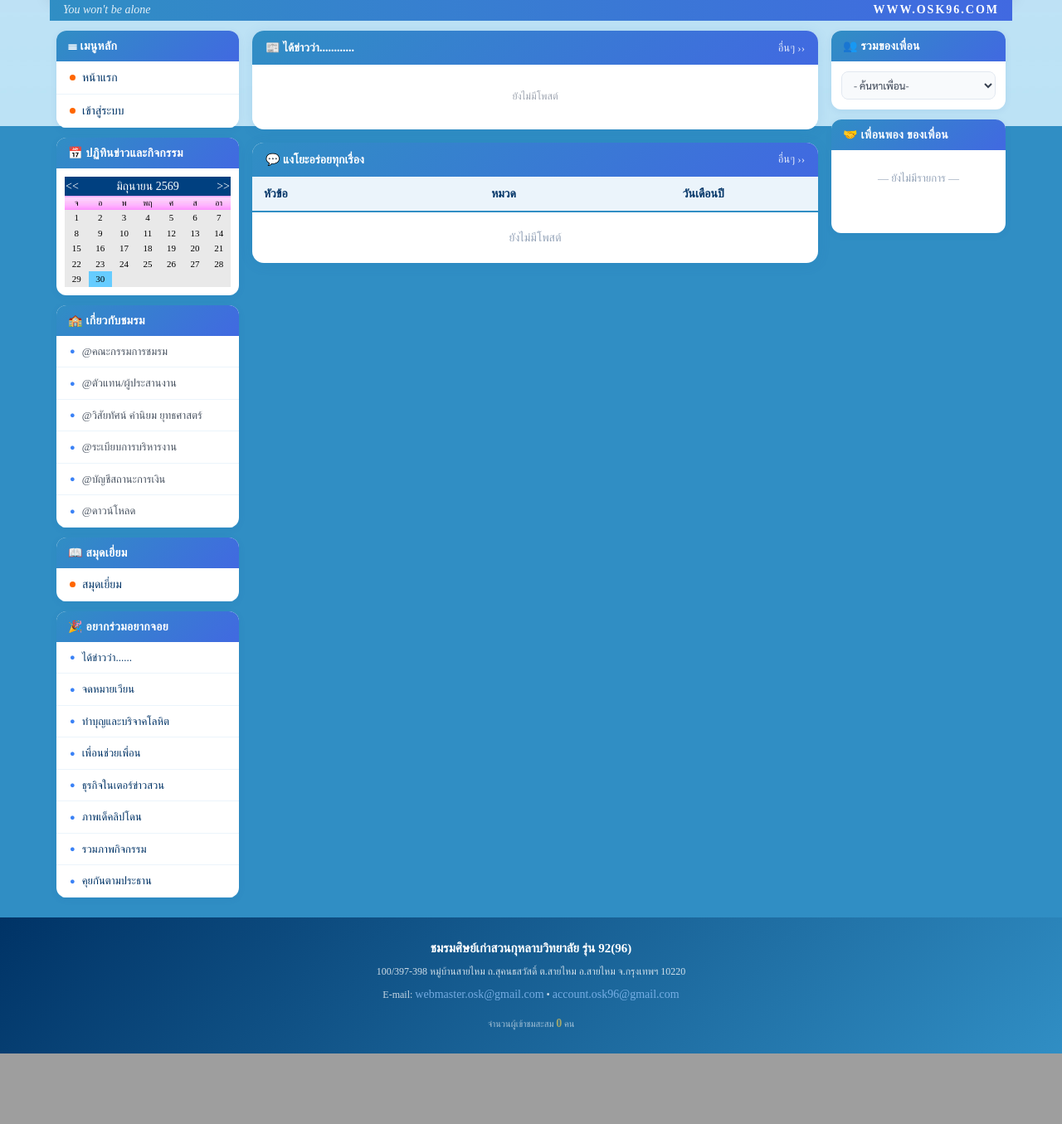
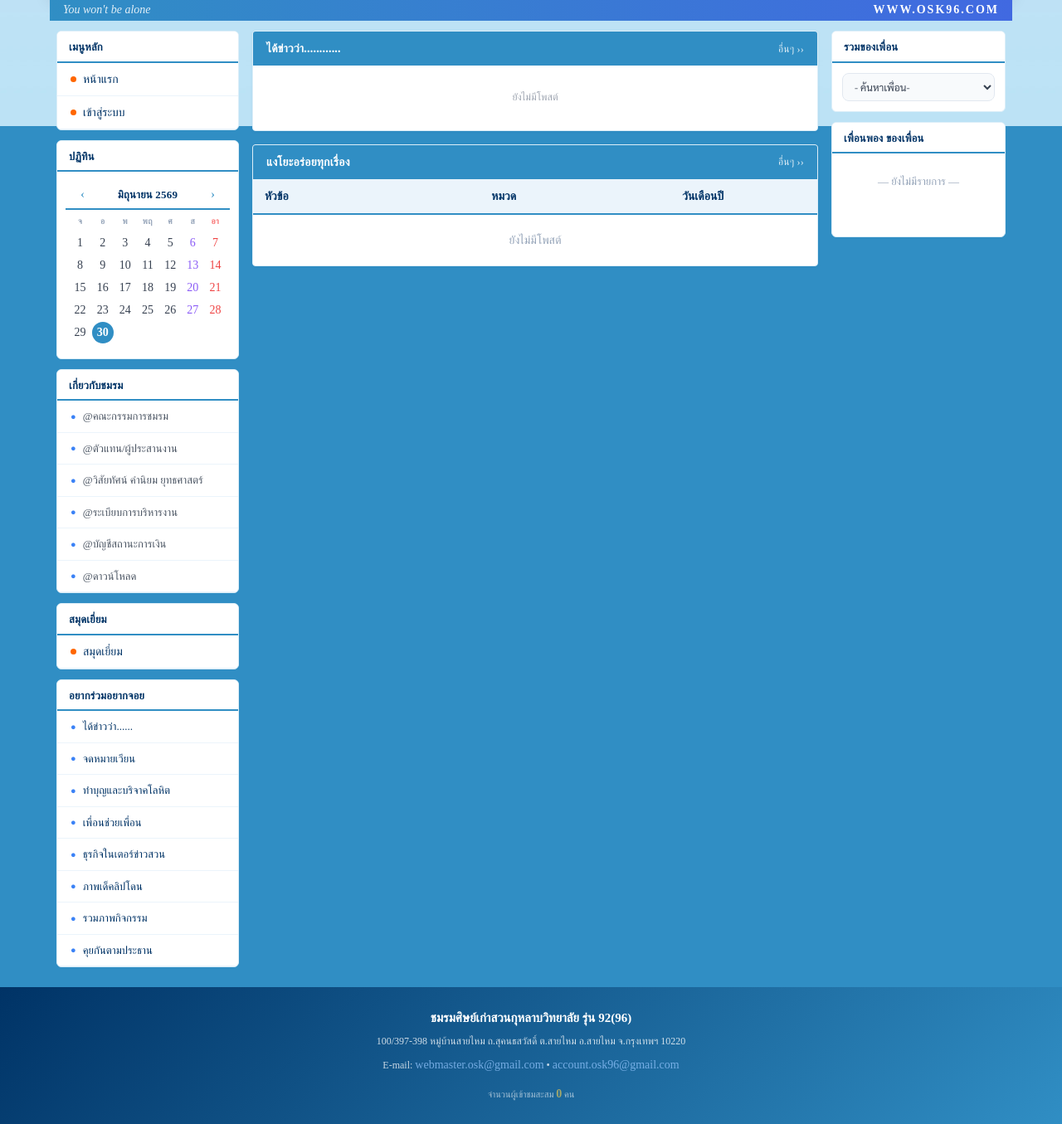
Before and after one commit to sonniam04/osk96, a Laravel app: page / in a window 1280 px wide. Shown: the part 872-2227 px from the top of the page at 83% size. Before the commit the page ends 2142 px from the top, so only its background shows below. Run offline with Laravel 12, Linux system fonts and the light colour scheme; data that the repository does not hold is empty; some libraries are stand-ins or nearby versions.

Commit message:
style: ลด AI slop — เอา gradient/emoji/border-radius เกินออก
- sidebar headers: gradient → solid underline border-bottom
- section-title: gradient → solid #308EC4
- card: border-radius 14px → 4px, shadow เบาลง
- calendar: rebuild ด้วย CSS Grid, today เป็น circle สีทึบ
- เอา emoji ออกจากทุก header

Co-Authored-By: Claude Sonnet 4.6 <noreply@anthropic.com>

```diff
--- a/laravel/resources/views/home/index.blade.php
+++ b/laravel/resources/views/home/index.blade.php
@@ -6,7 +6,7 @@
 {{-- ── Section: Latest Posts ── --}}
 <div class="card" style="overflow:hidden;">
   <div class="section-title">
-    <span>📰 ได้ข่าวว่า............</span>
+    <span>ได้ข่าวว่า............</span>
     <a href="{{ route('webboard.index') }}?group_id=1">อื่นๆ &rsaquo;&rsaquo;</a>
   </div>
   <div style="padding:16px; display:flex; flex-direction:column; gap:14px;">
@@ -38,7 +38,7 @@
 {{-- ── Section: Recent Topics ── --}}
 <div class="card" style="overflow:hidden;">
   <div class="section-title">
-    <span>💬 แงโยะอร่อยทุกเรื่อง</span>
+    <span>แงโยะอร่อยทุกเรื่อง</span>
     <a href="{{ route('webboard.index') }}">อื่นๆ &rsaquo;&rsaquo;</a>
   </div>
   <div style="overflow-x:auto;">
@@ -84,7 +84,7 @@
 @if($activities->count())
 <div class="card" style="overflow:hidden;">
   <div class="section-title">
-    <span>🎪 กิจกรรม</span>
+    <span>กิจกรรม</span>
   </div>
   <div style="display:grid; grid-template-columns:repeat(4,1fr); gap:12px; padding:16px;">
     @foreach($activities as $act)
--- a/laravel/resources/views/layouts/app.blade.php
+++ b/laravel/resources/views/layouts/app.blade.php
@@ -43,30 +43,39 @@
   }
 
   .card {
-    background:#fff;
-    border-radius:14px;
-    box-shadow:0 2px 16px rgba(0,100,180,.10);
+    background: #fff;
+    border-radius: 4px;
+    border: 1px solid #DCEEF8;
+    box-shadow: 0 1px 4px rgba(0,80,160,.06);
   }
 
-  /* section gradient = OSK blue */
   .section-title {
     display:flex; align-items:center; justify-content:space-between;
-    padding:10px 16px; border-radius:10px 10px 0 0;
-    background:linear-gradient(135deg, #308EC4, #4169E1);
-    color:#fff; font-weight:700; font-size:15px;
+    padding: 10px 16px;
+    background: #308EC4;
+    color: #fff;
+    font-weight: 700;
+    font-size: 14px;
+    letter-spacing: .2px;
   }
-  .section-title a { color:#fff; font-size:13px; font-weight:500; opacity:.85; }
-  .section-title a:hover { opacity:1; }
+  .section-title a { color:rgba(255,255,255,.85); font-size:12px; font-weight:500; text-decoration:none; }
+  .section-title a:hover { color:#fff; }
 
   /* sidebar sections */
   .sidebar-section {
-    background:#fff; border-radius:12px;
-    box-shadow:0 2px 8px rgba(0,80,160,.08); overflow:hidden;
+    background:#fff;
+    border: 1px solid #DCEEF8;
+    border-radius: 6px;
+    overflow: hidden;
   }
   .sidebar-header {
-    background:linear-gradient(135deg, #308EC4, #4169E1);
-    color:#fff; font-weight:700; font-size:14px;
-    padding:8px 14px; letter-spacing:.3px;
+    background: #fff;
+    color: #003366;
+    font-weight: 700;
+    font-size: 13px;
+    padding: 9px 14px 7px;
+    border-bottom: 2px solid #308EC4;
+    letter-spacing: .2px;
   }
 
   /* menu items */
@@ -82,18 +91,19 @@
 
   /* news cards */
   .news-card {
-    display:flex; gap:14px; padding:14px; border-radius:12px;
+    display:flex; gap:12px; padding:10px 12px; border-radius:10px;
     border:1px solid #C8E6F5; background:#FAFEFF;
     transition:box-shadow .2s, transform .2s; text-decoration:none;
+    align-items:flex-start;
   }
-  .news-card:hover { box-shadow:0 8px 24px rgba(48,142,196,.18); transform:translateY(-2px); }
+  .news-card:hover { box-shadow:0 6px 18px rgba(48,142,196,.15); transform:translateY(-1px); }
   .news-thumb {
-    width:110px; height:88px; object-fit:cover; border-radius:8px;
+    width:72px; height:72px; object-fit:cover; border-radius:8px;
     flex-shrink:0; background:#EBF4FB;
   }
-  .news-title { font-size:15px; font-weight:700; color:#003366; line-height:1.45; }
+  .news-title { font-size:14px; font-weight:700; color:#003366; line-height:1.5; }
   .news-title:hover { color:#308EC4; }
-  .news-excerpt { font-size:13px; color:#555; line-height:1.6; margin-top:5px; }
+  .news-excerpt { font-size:12.5px; color:#555; line-height:1.6; margin-top:4px; }
 
   .tag {
     display:inline-block; font-size:11px; padding:2px 9px; border-radius:99px;
--- a/laravel/resources/views/partials/mini-calendar.blade.php
+++ b/laravel/resources/views/partials/mini-calendar.blade.php
@@ -1,9 +1,8 @@
 @php
     $now = now();
-    $year = request('Y', $now->year);
-    $month = request('m', $now->month);
-    $day = request('d', $now->day);
-    $thaiYear = $year + 543;
+    $year  = (int) request('Y', $now->year);
+    $month = (int) request('m', $now->month);
+    $thaiYear  = $year + 543;
     $monthNames = ['','มกราคม','กุมภาพันธ์','มีนาคม','เมษายน','พฤษภาคม','มิถุนายน',
                    'กรกฎาคม','สิงหาคม','กันยายน','ตุลาคม','พฤศจิกายน','ธันวาคม'];
     $prevMonth = $month == 1 ? 12 : $month - 1;
@@ -11,44 +10,111 @@
     $nextMonth = $month == 12 ? 1 : $month + 1;
     $nextYear  = $month == 12 ? $year + 1 : $year;
     $daysInMonth = (int) date('t', mktime(0,0,0,$month,1,$year));
-    $firstDow = date('w', mktime(0,0,0,$month,1,$year)); // 0=Sun
+    $firstDow    = (int) date('w', mktime(0,0,0,$month,1,$year));
+    $startCol    = ($firstDow == 0) ? 7 : $firstDow;
 @endphp
 
-<table width="100%" border="0" cellspacing="0" cellpadding="1" style="font-size:11px;">
-  <tr bgcolor="#004080">
-    <td style="color:#fff;" align="left">
-      <a href="?Y={{ $prevYear }}&m={{ $prevMonth }}&d={{ $day }}" style="color:#fff;">&lt;&lt;</a>
-    </td>
-    <td colspan="5" style="color:#fff;" align="center">
-      {{ $monthNames[$month] }} {{ $thaiYear }}
-    </td>
-    <td style="color:#fff;" align="right">
-      <a href="?Y={{ $nextYear }}&m={{ $nextMonth }}&d={{ $day }}" style="color:#fff;">&gt;&gt;</a>
-    </td>
-  </tr>
-  <tr>
-    @foreach(['จ','อ','พ','พฤ','ศ','ส','อา'] as $d)
-      <td align="center" background="{{ asset('images/bg_cal1.jpg') }}" style="font-size:10px;">{{ $d }}</td>
+<style>
+.mcal {
+  font-family: 'Sarabun', sans-serif;
+  font-size: 12px;
+  user-select: none;
+}
+.mcal-header {
+  display: flex;
+  align-items: center;
+  justify-content: space-between;
+  padding: 8px 12px 6px;
+  border-bottom: 2px solid #308EC4;
+}
+.mcal-header .mcal-label {
+  font-size: 13px;
+  font-weight: 700;
+  color: #003366;
+  letter-spacing: 0.2px;
+}
+.mcal-header a {
+  color: #308EC4;
+  text-decoration: none;
+  font-size: 15px;
+  line-height: 1;
+  padding: 2px 6px;
+  border-radius: 3px;
+}
+.mcal-header a:hover { background: #EBF4FB; }
+
+.mcal-grid {
+  display: grid;
+  grid-template-columns: repeat(7, 1fr);
+  padding: 6px 4px 8px;
+  gap: 1px 0;
+}
+.mcal-dow {
+  text-align: center;
+  font-size: 10px;
+  font-weight: 600;
+  color: #94A3B8;
+  padding-bottom: 5px;
+  letter-spacing: 0.5px;
+}
+.mcal-dow.sun { color: #F87171; }
+
+.mcal-day {
+  text-align: center;
+  padding: 4px 1px;
+  color: #374151;
+  border-radius: 50%;
+  width: 26px;
+  height: 26px;
+  margin: 0 auto;
+  display: flex;
+  align-items: center;
+  justify-content: center;
+  cursor: default;
+  transition: background .1s;
+}
+.mcal-day:hover:not(.empty) {
+  background: #EBF4FB;
+  cursor: pointer;
+}
+.mcal-day.sun { color: #EF4444; }
+.mcal-day.sat { color: #8B5CF6; }
+.mcal-day.today {
+  background: #308EC4;
+  color: #fff;
+  font-weight: 700;
+}
+.mcal-day.today.sun,
+.mcal-day.today.sat { color: #fff; }
+</style>
+
+<div class="mcal">
+  <div class="mcal-header">
+    <a href="?Y={{ $prevYear }}&m={{ $prevMonth }}">&#8249;</a>
+    <span class="mcal-label">{{ $monthNames[$month] }} {{ $thaiYear }}</span>
+    <a href="?Y={{ $nextYear }}&m={{ $nextMonth }}">&#8250;</a>
+  </div>
+
+  <div class="mcal-grid">
+    @foreach([['จ',''],['อ',''],['พ',''],['พฤ',''],['ศ',''],['ส',''],['อา','sun']] as [$l,$c])
+      <div class="mcal-dow {{ $c }}">{{ $l }}</div>
     @endforeach
-  </tr>
-  @php
-      // Adjust: first column = Mon (1), Sun = last (7)
-      $startCol = ($firstDow == 0) ? 7 : $firstDow;
-      $dayNum = 1;
-      $col = 1;
-  @endphp
-  @for($row = 1; $row <= 6; $row++)
-    <tr>
-      @for($col = 1; $col <= 7; $col++)
-        @php
-            $showDay = ($row == 1 && $col < $startCol) ? '' : ($dayNum > $daysInMonth ? '' : $dayNum++);
-            $isToday = ($showDay == $now->day && $month == $now->month && $year == $now->year);
-        @endphp
-        <td align="center" bgcolor="{{ $isToday ? '#66CCFF' : '#E9E9E9' }}" style="font-size:11px; width:22px;">
-          {{ $showDay }}
-        </td>
-      @endfor
-    </tr>
-    @if($dayNum > $daysInMonth) @break @endif
-  @endfor
-</table>
+
+    @for($i = 1; $i < $startCol; $i++)
+      <div class="mcal-day empty"></div>
+    @endfor
+
+    @for($d = 1; $d <= $daysInMonth; $d++)
+      @php
+        $col = (($startCol - 1 + $d - 1) % 7) + 1;
+        $isSun   = $col == 7;
+        $isSat   = $col == 6;
+        $isToday = ($d == $now->day && $month == $now->month && $year == $now->year);
+        $cls = $isToday ? 'today' : '';
+        if($isSun) $cls .= ' sun';
+        if($isSat) $cls .= ' sat';
+      @endphp
+      <div class="mcal-day {{ trim($cls) }}">{{ $d }}</div>
+    @endfor
+  </div>
+</div>
--- a/laravel/resources/views/partials/right-sidebar.blade.php
+++ b/laravel/resources/views/partials/right-sidebar.blade.php
@@ -1,6 +1,6 @@
 {{-- รวมของเพื่อน --}}
 <div class="sidebar-section">
-  <div class="sidebar-header">👥 รวมของเพื่อน</div>
+  <div class="sidebar-header">รวมของเพื่อน</div>
   <div style="padding:12px;">
     <select name="search" style="width:100%; border:1px solid #E2E8F0; border-radius:8px;
       padding:7px 10px; font-size:12px; font-family:'Sarabun',sans-serif;
@@ -27,7 +27,7 @@
 
 {{-- เพื่อนพอง ของเพื่อน --}}
 <div class="sidebar-section">
-  <div class="sidebar-header">🤝 เพื่อนพอง ของเพื่อน</div>
+  <div class="sidebar-header">เพื่อนพอง ของเพื่อน</div>
   <div style="padding:12px; min-height:100px; font-size:13px; color:#94A3B8; text-align:center; padding-top:24px;">
     — ยังไม่มีรายการ —
   </div>
--- a/laravel/resources/views/partials/sidebar.blade.php
+++ b/laravel/resources/views/partials/sidebar.blade.php
@@ -1,6 +1,6 @@
 {{-- เมนูหลัก --}}
 <div class="sidebar-section">
-  <div class="sidebar-header">☰ เมนูหลัก</div>
+  <div class="sidebar-header">เมนูหลัก</div>
   <a href="{{ route('home') }}" class="menu-item"><span class="dot"></span>หน้าแรก</a>
   @if(!session('user'))
     <a href="{{ route('login') }}" class="menu-item"><span class="dot"></span>เข้าสู่ระบบ</a>
@@ -11,7 +11,7 @@
 
 {{-- ปฏิทิน --}}
 <div class="sidebar-section">
-  <div class="sidebar-header">📅 ปฏิทินข่าวและกิจกรรม</div>
+  <div class="sidebar-header">ปฏิทิน</div>
   <div style="padding:10px;">
     @include('partials.mini-calendar')
   </div>
@@ -19,7 +19,7 @@
 
 {{-- เกี่ยวกับชมรม --}}
 <div class="sidebar-section">
-  <div class="sidebar-header">🏫 เกี่ยวกับชมรม</div>
+  <div class="sidebar-header">เกี่ยวกับชมรม</div>
   @foreach([
     '@คณะกรรมการชมรม','@ตัวแทน/ผู้ประสานงาน','@วิสัยทัศน์ คำนิยม ยุทธศาสตร์',
     '@ระเบียบการบริหารงาน','@บัญชีสถานะการเงิน','@ดาวน์โหลด'
@@ -32,13 +32,13 @@
 
 {{-- สมุดเยี่ยม --}}
 <div class="sidebar-section">
-  <div class="sidebar-header">📖 สมุดเยี่ยม</div>
+  <div class="sidebar-header">สมุดเยี่ยม</div>
   <a href="#" class="menu-item"><span class="dot"></span>สมุดเยี่ยม</a>
 </div>
 
 {{-- อยากร่วมอยากจอย --}}
 <div class="sidebar-section">
-  <div class="sidebar-header">🎉 อยากร่วมอยากจอย</div>
+  <div class="sidebar-header">อยากร่วมอยากจอย</div>
   @foreach([
     'ได้ข่าวว่า......','จดหมายเวียน','ทำบุญและบริจาคโลหิต',
     'เพื่อนช่วยเพื่อน','ธุรกิจในเตอร์ข่าวสวน','ภาพเด็คลิปโดน',
```
